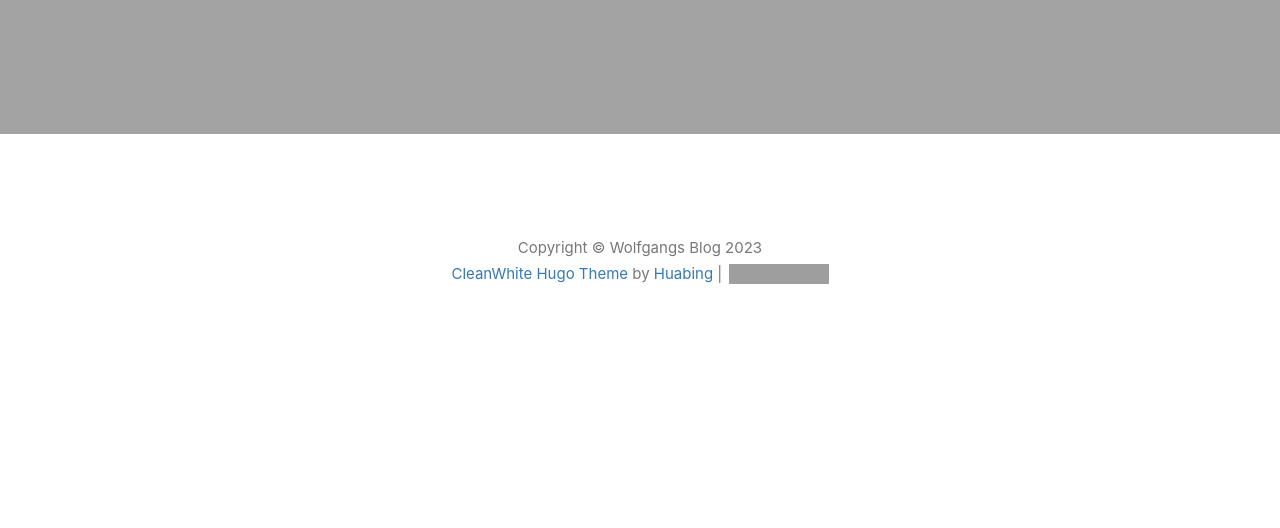
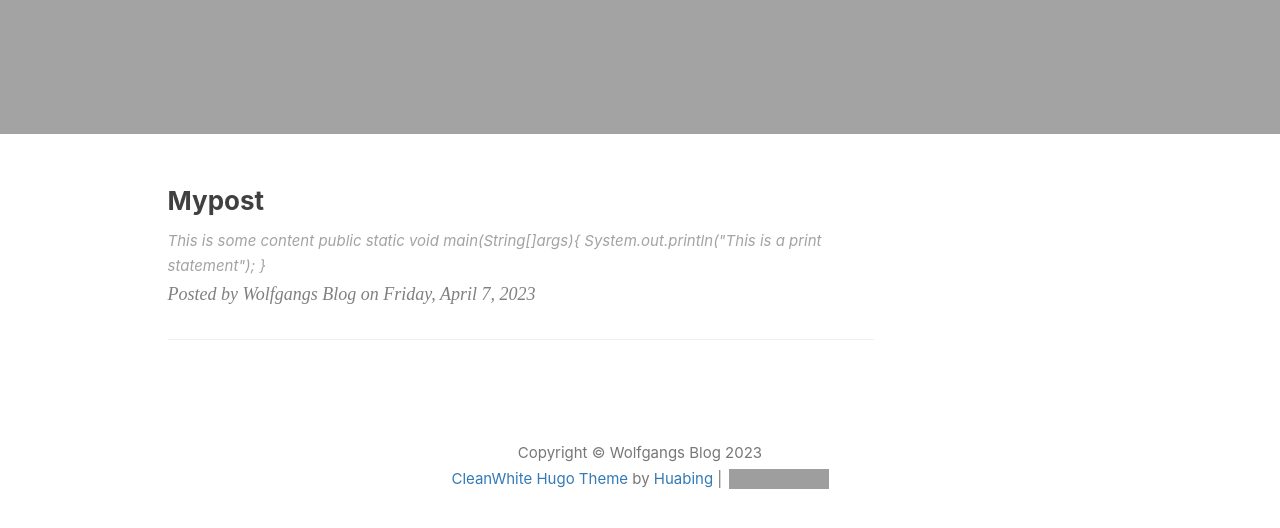
Before and after one commit to WolfgangBach/wolfgangbach.github.io, a plain HTML site: page index.html in a window 1280 px wide. Shown: the part 264-792 px from the top of the page. Drawn offline with nearby package versions, Linux system fonts and the light colour scheme; grey boxes are pictures that could not be loaded.

Commit message:
first working version

```diff
--- a/index.html
+++ b/index.html
@@ -176,6 +176,30 @@
         ">
 
 <div data-pagefind-ignore="all">
+
+<div class="post-preview">
+    <a href="https://wolfgangbach.github.io/post/mypost/">
+        <h2 class="post-title">
+            Mypost
+        </h2>
+
+        <div class="post-content-preview">
+
+            This is some content
+public static void main(String[]args){ System.out.println(&#34;This is a print statement&#34;); }
+
+        </div>
+    </a>
+    <p class="post-meta">
+
+        Posted by Wolfgangs Blog on Friday, April 7, 2023
+
+
+
+    </p>
+
+</div>
+<hr>
 
 </div>
 
```
